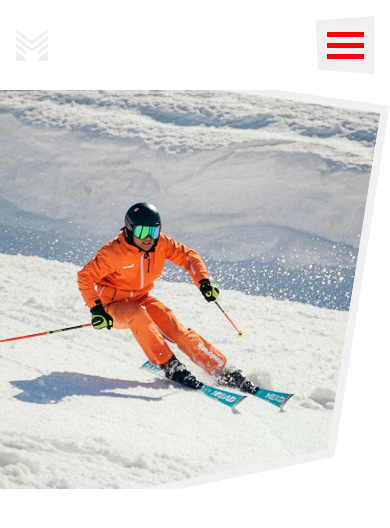
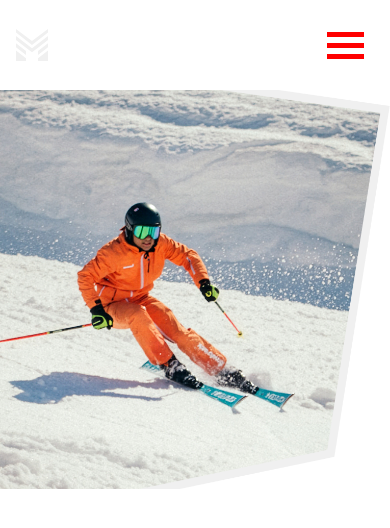
Before and after one commit to matteo-jacobs/portfolio, a React (Vite) app: page / in a window 390 px wide. Shown: the top 528 px of the page. Built offline with nearby package versions, Linux system fonts and the light colour scheme.

Commit message:
improved navbar

```diff
--- a/src/components/navigation.css
+++ b/src/components/navigation.css
@@ -1,10 +1,31 @@
 nav.open,
 nav.closed {
+  position: relative;
   display: flex;
   align-items: center;
   justify-content: space-between;
   gap: 1rem;
   margin: 1rem;
+}
+
+.nav-bar {
+  position: relative;
+  z-index: 1;
+  display: flex;
+  align-items: center;
+  justify-content: space-between;
+}
+
+.nav-plate {
+  position: absolute;
+  top: 0;
+  left: 0;
+  width: 100%;
+  height: 0;
+  object-fit: fill;
+  z-index: 0;
+  pointer-events: none;
+  transition: height 0.4s ease;
 }
 
 .logo {
@@ -17,6 +38,8 @@ nav.closed {
 }
 
 .nav-links {
+  position: relative;
+  z-index: 1;
   align-items: center;
   gap: 1.25rem;
 }
@@ -64,18 +87,6 @@ nav.open .nav-links {
   cursor: pointer;
 }
 
-.nav-toggle-plate {
-  position: absolute;
-  top: 50%;
-  left: 50%;
-  width: 58px;
-  height: 58px;
-  transform: translate(-50%, -50%);
-  transition: width 0.4s ease, height 0.4s ease;
-  z-index: 0;
-  pointer-events: none;
-}
-
 .nav-toggle-icon {
   position: relative;
   z-index: 1;
@@ -101,13 +112,35 @@ nav.open .nav-toggle-line--bottom {
 
 /* Hamburger menu (< 744px): stay right, stack links when opened */
 @media (max-width: 743.98px) {
+  .nav-bar {
+    width: 100%;
+  }
+
   nav.open {
-    flex-wrap: wrap;
+    position: fixed;
+    top: 0;
+    left: 0;
+    width: 100%;
+    height: 50vh;
+    margin: 0;
+    padding: 1rem;
+    box-sizing: border-box;
+    flex-direction: column;
+    align-items: stretch;
+    gap: 0;
+    z-index: 100;
+  }
+
+  nav.open .nav-bar {
+    flex: none;
   }
 
   nav.open .nav-links {
+    flex: 1;
+    display: flex;
     flex-direction: column;
     align-items: center;
+    justify-content: center;
     width: 100%;
     gap: 0;
   }
@@ -119,15 +152,14 @@ nav.open .nav-toggle-line--bottom {
   nav.open .nav-links a:not(:last-child)::after {
     content: '';
     display: block;
-    width: 20vw;
+    width: 5vw;
     height: 2px;
     margin: 0.75rem auto 0;
     background: #FF0000;
   }
 
-  nav.open .nav-toggle-plate {
-    width: 50vmin;
-    height: 50vmin;
+  nav.open .nav-plate {
+    height: 50vh;
   }
 
   nav.open .logo-mark-fill {
--- a/src/components/navigation.jsx
+++ b/src/components/navigation.jsx
@@ -22,6 +22,9 @@ export default function Navigation() {
 
     return (
         <nav className={isOpen ? 'open' : 'closed'}>
+            <img src={hamburgerPlate} alt="" aria-hidden="true" className="nav-plate" />
+
+            <div className="nav-bar">
                 <NavLink to="/" className="logo">
                     <span className="logo-image logo-mark" role="img" aria-label="Home">
                         <svg viewBox="0 0 32 32" width="32" height="32" xmlns="http://www.w3.org/2000/svg" aria-hidden="true">
@@ -41,7 +44,6 @@ export default function Navigation() {
                     aria-label={isOpen ? 'Close menu' : 'Open menu'}
                     onClick={() => setIsOpen((open) => !open)}
                 >
-                <img src={hamburgerPlate} alt="" aria-hidden="true" className="nav-toggle-plate" />
                     <svg
                         className="nav-toggle-icon"
                         width="37"
@@ -56,6 +58,7 @@ export default function Navigation() {
                         <rect className="nav-toggle-line nav-toggle-line--bottom" x="0" y="22" width="37" height="5" fill="#FF0000" />
                     </svg>
                 </button>
+            </div>
 
             <div className="nav-links">
                 <NavLink to="/about">About</NavLink>
```
Lines whose indentation alone changed are shown as unchanged.
